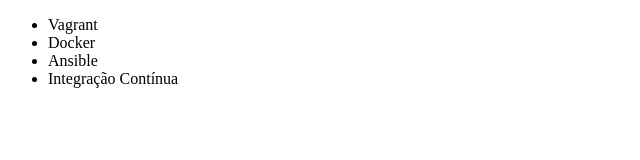
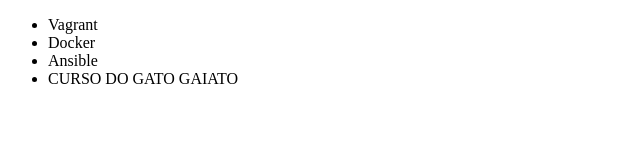
Before and after one commit to robson-pastori/alura-git, a plain HTML site: page index.html in a window 1280 px wide. Shown: the full height of the page, 0-640 px from the left. Drawn offline with Linux system fonts and the light colour scheme.

Commit message:
renomenado outrra coisa

```diff
--- a/index.html
+++ b/index.html
@@ -9,7 +9,7 @@
         <li>Vagrant</li>
         <li>Docker</li>
         <li>Ansible</li>
-        <li>Integração Contínua</li>
+        <li>CURSO DO GATO GAIATO</li>
     </ul>
 </body>
 </html>
```
